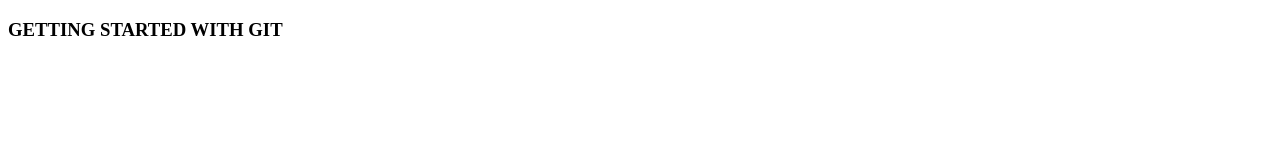
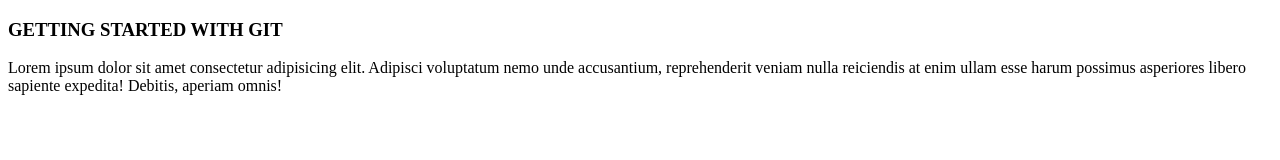
Before and after one commit to henryojijo/gettingstartedwithgit, a plain HTML site: page index.html in a window 1280 px wide. Drawn offline with Linux system fonts and the light colour scheme.

Commit message:
added paragraph

```diff
--- a/index.html
+++ b/index.html
@@ -5,5 +5,8 @@
     </head>
     <body>
         <h3>GETTING  STARTED WITH GIT</h3>
+        <p>
+            Lorem ipsum dolor sit amet consectetur adipisicing elit. Adipisci voluptatum nemo unde accusantium, reprehenderit veniam nulla reiciendis at enim ullam esse harum possimus asperiores libero sapiente expedita! Debitis, aperiam omnis!
+        </p>
     </body>
 </html>
```
